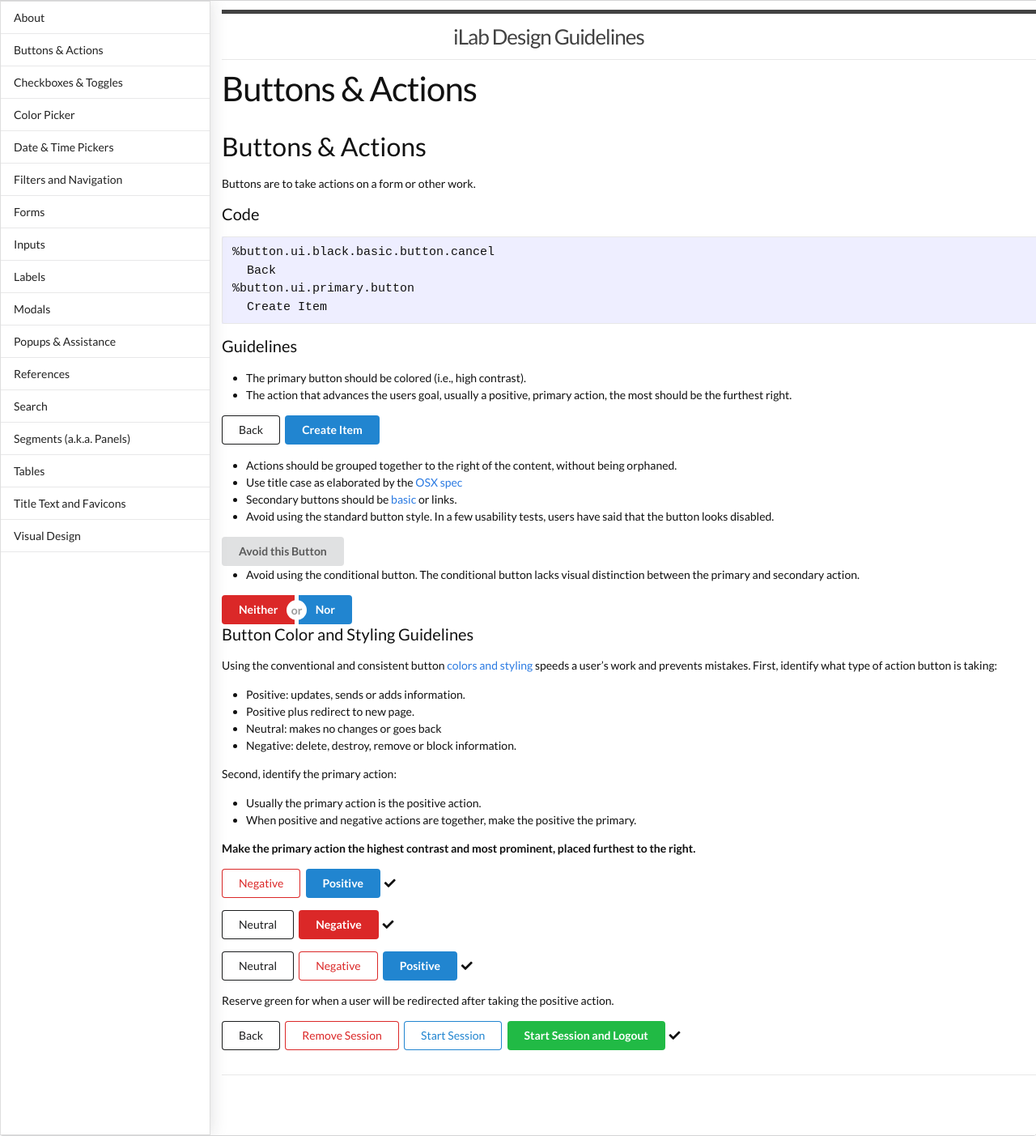
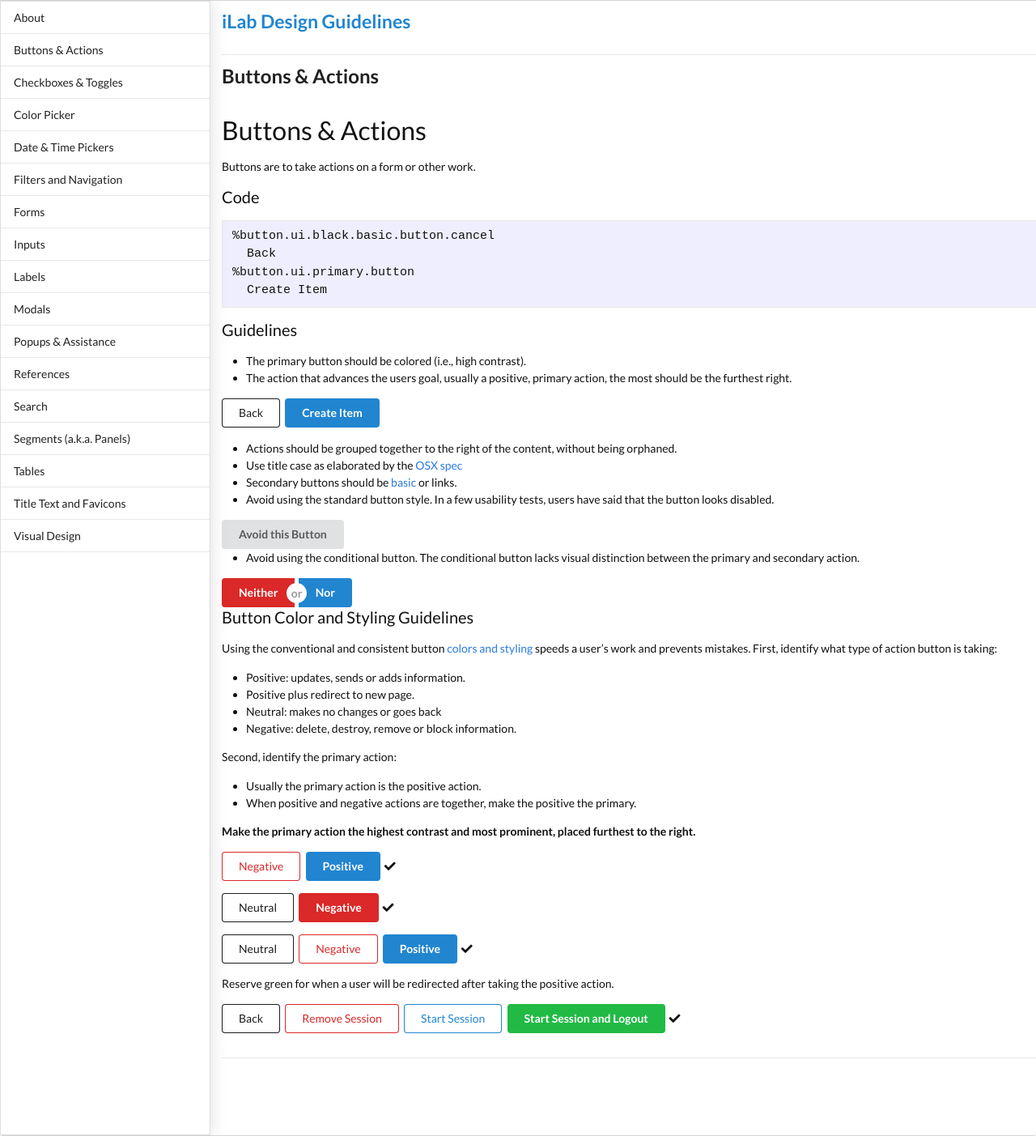
Before and after one commit to polycrystalline/ilab-design-guidelines, a Jekyll site: the page built from buttons_and_actions.md, in a window 1280 px wide. Shown: the whole page at 81% size. Built offline with Jekyll 4.4.1, drawn with Linux system fonts in a browser that asks for light colours; nearby versions of some CDN libraries.

Commit message:
Adjust the header styling.

```diff
--- a/_includes/header.html
+++ b/_includes/header.html
@@ -2,7 +2,7 @@
 
   <div class="wrapper">
 
-    <a class="site-title" href="{{ site.baseurl }}/">{{ site.title }}</a>
+    <a class="ui blue header" href="{{ site.baseurl }}/">{{ site.title }}</a>
 
     <nav class="site-nav">
       <a href="#" class="menu-icon">
--- a/_layouts/page.html
+++ b/_layouts/page.html
@@ -4,7 +4,7 @@ layout: default
 <article class="post">
 
   <header class="post-header">
-    <h1 class="post-title">{{ page.title }}</h1>
+    <h2 class="ui header">{{ page.title }}</h1>
   </header>
 
   <div class="post-content">
--- a/_sass/_base.scss
+++ b/_sass/_base.scss
@@ -159,9 +159,9 @@ pre {
     max-width: -webkit-calc(#{$content-width} - (#{$spacing-unit} * 2));
     max-width:         calc(#{$content-width} - (#{$spacing-unit} * 2));
     margin-right: auto;
-    margin-left: auto;
+    //margin-left: auto;
     padding-right: $spacing-unit;
-    padding-left: $spacing-unit;
+    //padding-left: $spacing-unit;
     @extend %clearfix;
 
     @include media-query($on-laptop) {
--- a/_sass/_layout.scss
+++ b/_sass/_layout.scss
@@ -2,7 +2,6 @@
  * Site header
  */
 .site-header {
-    border-top: 5px solid $grey-color-dark;
     border-bottom: 1px solid $grey-color-light;
     min-height: 56px;
 
--- a/buttons_and_actions.md
+++ b/buttons_and_actions.md
@@ -6,6 +6,7 @@ permalink: /buttons-and-actions/
 
 ## Buttons & Actions
 Buttons are to take actions on a form or other work.
+
 #### Code
 
 	%button.ui.black.basic.button.cancel
```
